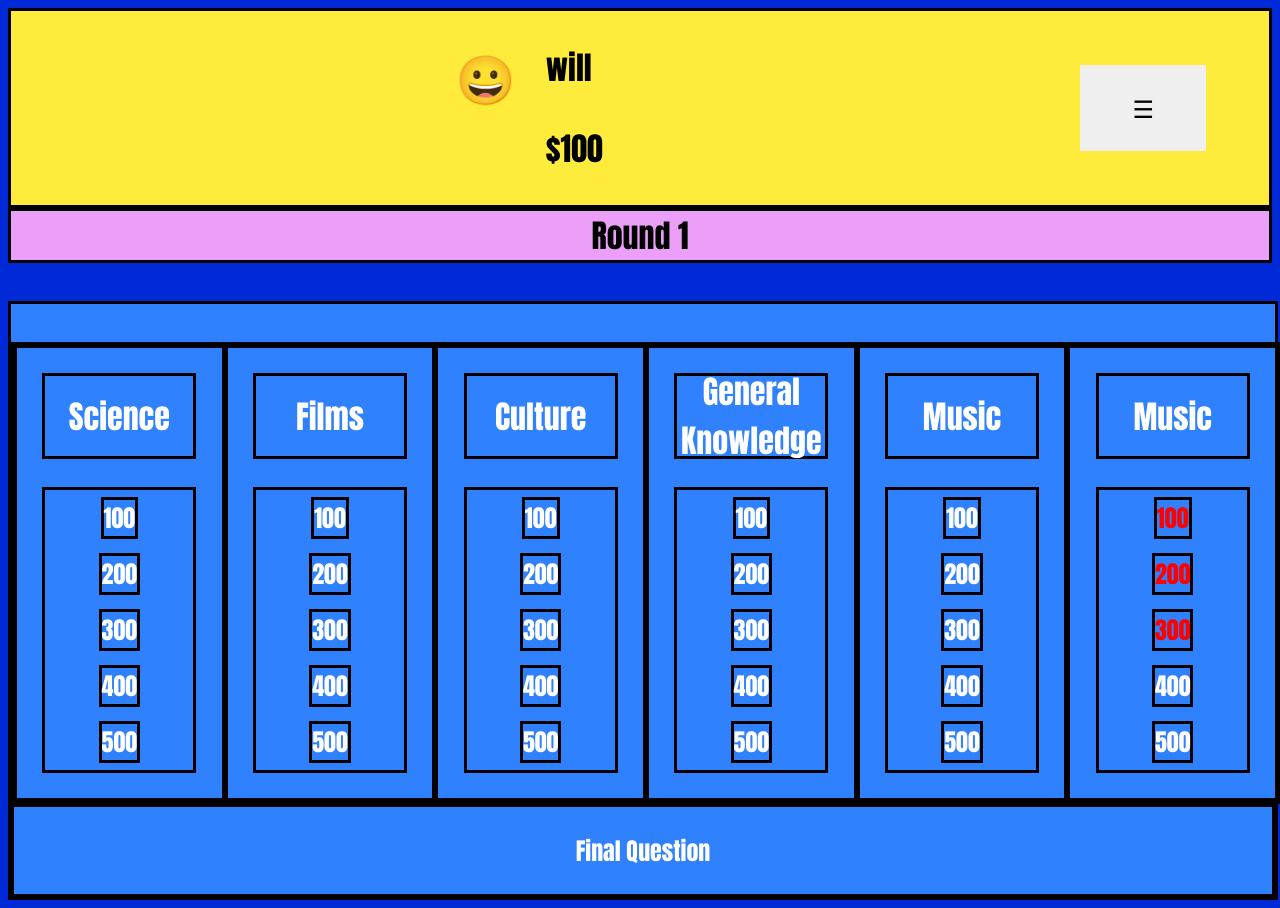
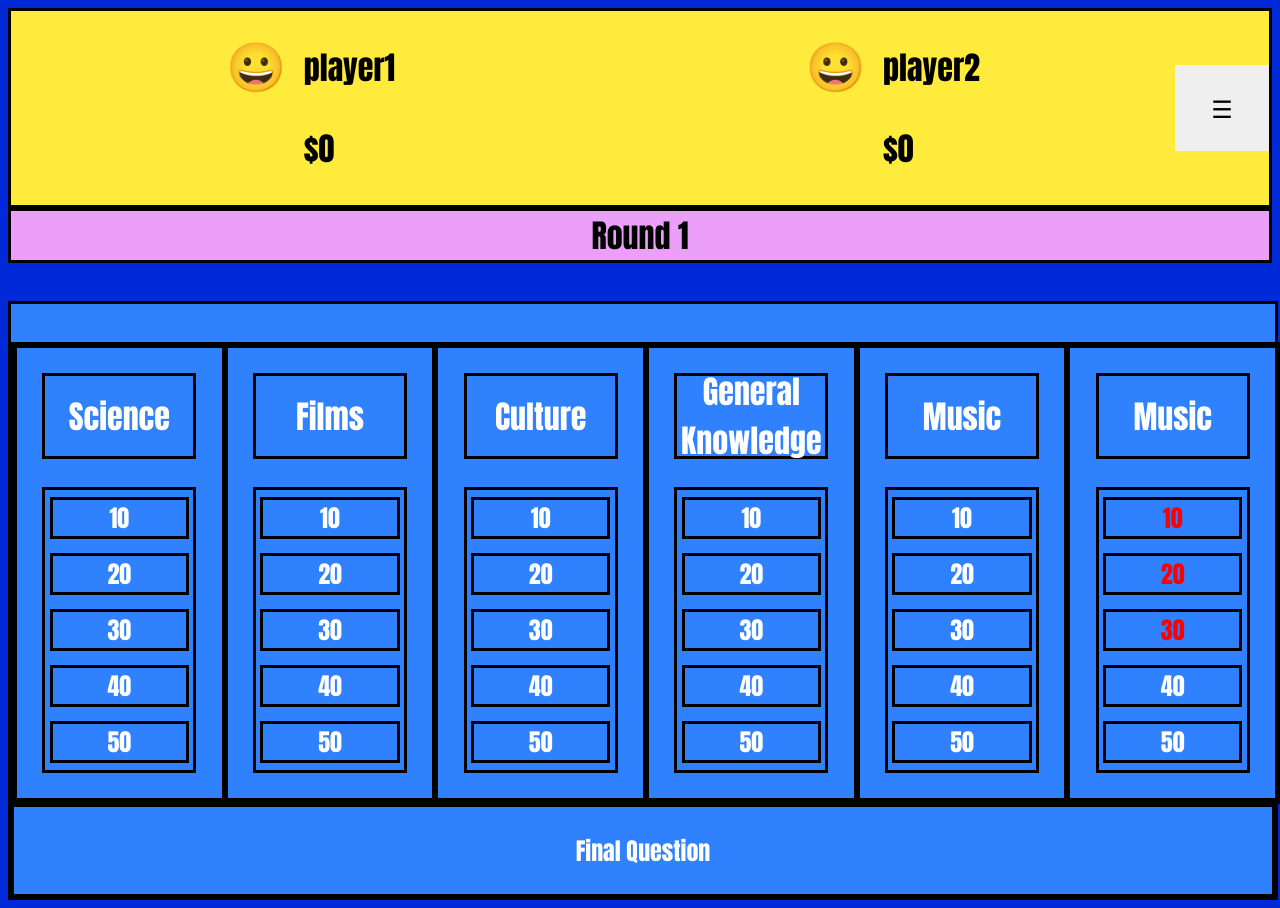
Before and after one commit to William-Leacy/William-Leacy.github.io, a plain HTML site: page jeopardy/index.html in a window 1280 px wide. Drawn offline with nearby package versions, Linux system fonts and the light colour scheme.

Commit message:
Add feature game now has two players player1 goes first Add method in model to update current player once a player finishes answering a question

```diff
--- a/jeopardy/css/style.css
+++ b/jeopardy/css/style.css
@@ -369,7 +369,8 @@ button {
         border: solid 3px;
         border-color: black;
         color: white;
-        font-size:x-large
+        font-size:x-large;
+        width: 90%;
     }
     .catagory-list-of-scores-conatiner {
         height: 70%;
--- a/jeopardy/js/app.js
+++ b/jeopardy/js/app.js
@@ -1,8 +1,20 @@
 /* eslint-disable max-classes-per-file */
 class Model {
   constructor() {
-    this.playerName = 'player1';
-    this.playerScore = 0;
+    this.players = [
+      {
+        playerId: "1",
+        playerName: 'player1',
+        playerScore: 0,
+      },
+      {
+        playerId: "2",
+        playerName: 'player2',
+        playerScore: 0,
+      }
+    ];
+    this.currentPlayer = this.players[0];
+
     this.roundNumber = 1;
     this.listOfGameQuestions = [{
       question: 'geography-question-text-set-A',
@@ -1704,35 +1716,35 @@ class Model {
       gameQuestionSet: [{
         question: 'Science-question-text-set-D',
         answer: 'Science-question-set-D',
-        questionValue: '100',
+        questionValue: '10',
         category: 'Science',
         questionIsAnswered: false,
       },
       {
         question: 'Science-question-text-set-B',
         answer: 'Science-question-set-B',
-        questionValue: '200',
+        questionValue: '20',
         category: 'Science',
         questionIsAnswered: false,
       },
       {
         question: 'Science-question-text-set-B',
         answer: 'Science-question-set-B',
-        questionValue: '300',
+        questionValue: '30',
         category: 'Science',
         questionIsAnswered: false,
       },
       {
         question: 'Science-question-text-set-A',
         answer: 'Science-question-set-A',
-        questionValue: '400',
+        questionValue: '40',
         category: 'Science',
         questionIsAnswered: false,
       },
       {
         question: 'Science-question-text-set-A',
         answer: 'Science-question-set-A',
-        questionValue: '500',
+        questionValue: '50',
         category: 'Science',
         questionIsAnswered: false,
       },
@@ -1745,35 +1757,35 @@ class Model {
       gameQuestionSet: [{
         question: 'Films-question-text-set-D',
         answer: 'Films-question-set-D',
-        questionValue: '100',
+        questionValue: '10',
         category: 'Films',
         questionIsAnswered: false,
       },
       {
         question: 'Films-question-text-set-B',
         answer: 'Films-question-set-B',
-        questionValue: '200',
+        questionValue: '20',
         category: 'Films',
         questionIsAnswered: false,
       },
       {
         question: 'Films-question-text-set-B',
         answer: 'Films-question-set-B',
-        questionValue: '300',
+        questionValue: '30',
         category: 'Films',
         questionIsAnswered: false,
       },
       {
         question: 'Films-question-text-set-A',
         answer: 'Films-question-set-A',
-        questionValue: '400',
+        questionValue: '40',
         category: 'Films',
         questionIsAnswered: false,
       },
       {
         question: 'Films-question-text-set-A',
         answer: 'Films-question-set-A',
-        questionValue: '500',
+        questionValue: '50',
         category: 'Films',
         questionIsAnswered: false,
       },
@@ -1786,35 +1798,35 @@ class Model {
       gameQuestionSet: [{
         question: 'Culture-question-text-set-D',
         answer: 'Culture-question-set-D',
-        questionValue: '100',
+        questionValue: '10',
         category: 'Culture',
         questionIsAnswered: false,
       },
       {
         question: 'Culture-question-text-set-B',
         answer: 'Culture-question-set-B',
-        questionValue: '200',
+        questionValue: '20',
         category: 'Culture',
         questionIsAnswered: false,
       },
       {
         question: 'Culture-question-text-set-B',
         answer: 'Culture-question-set-B',
-        questionValue: '300',
+        questionValue: '30',
         category: 'Culture',
         questionIsAnswered: false,
       },
       {
         question: 'Culture-question-text-set-A',
         answer: 'Culture-question-set-A',
-        questionValue: '400',
+        questionValue: '40',
         category: 'Culture',
         questionIsAnswered: false,
       },
       {
         question: 'Culture-question-text-set-A',
         answer: 'Culture-question-set-A',
-        questionValue: '500',
+        questionValue: '50',
         category: 'Culture',
         questionIsAnswered: false,
       },
@@ -1827,35 +1839,35 @@ class Model {
       gameQuestionSet: [{
         question: 'General Knowledge-question-text-set-D',
         answer: 'General Knowledge-question-set-D',
-        questionValue: '100',
+        questionValue: '10',
         category: 'General Knowledge',
         questionIsAnswered: false,
       },
       {
         question: 'General Knowledge-question-text-set-B',
         answer: 'General Knowledge-question-set-B',
-        questionValue: '200',
+        questionValue: '20',
         category: 'General Knowledge',
         questionIsAnswered: false,
       },
       {
         question: 'General Knowledge-question-text-set-B',
         answer: 'General Knowledge-question-set-B',
-        questionValue: '300',
+        questionValue: '30',
         category: 'General Knowledge',
         questionIsAnswered: false,
       },
       {
         question: 'General Knowledge-question-text-set-A',
         answer: 'General Knowledge-question-set-A',
-        questionValue: '400',
+        questionValue: '40',
         category: 'General Knowledge',
         questionIsAnswered: false,
       },
       {
         question: 'General Knowledge-question-text-set-A',
         answer: 'General Knowledge-question-set-A',
-        questionValue: '500',
+        questionValue: '50',
         category: 'General Knowledge',
         questionIsAnswered: false,
       },
@@ -1868,35 +1880,35 @@ class Model {
       gameQuestionSet: [{
         question: 'Music-question-text-set-D',
         answer: 'Music-question-set-D',
-        questionValue: '100',
+        questionValue: '10',
         category: 'Music',
         questionIsAnswered: false,
       },
       {
         question: 'Music-question-text-set-B',
         answer: 'Music-question-set-B',
-        questionValue: '200',
+        questionValue: '20',
         category: 'Music',
         questionIsAnswered: false,
       },
       {
         question: 'Music-question-text-set-B',
         answer: 'Music-question-set-B',
-        questionValue: '300',
+        questionValue: '30',
         category: 'Music',
         questionIsAnswered: false,
       },
       {
         question: 'Music-question-text-set-A',
         answer: 'Music-question-set-A',
-        questionValue: '400',
+        questionValue: '40',
         category: 'Music',
         questionIsAnswered: false,
       },
       {
         question: 'Music-question-text-set-A',
         answer: 'Music-question-set-A',
-        questionValue: '500',
+        questionValue: '50',
         category: 'Music',
         questionIsAnswered: false,
       },
@@ -1907,35 +1919,35 @@ class Model {
       gameQuestionSet: [{
         question: 'Music-question-text-set-D',
         answer: 'Music-question-set-D',
-        questionValue: '100',
+        questionValue: '10',
         category: 'Music',
         questionIsAnswered: true,
       },
       {
         question: 'Music-question-text-set-B',
         answer: 'Music-question-set-B',
-        questionValue: '200',
+        questionValue: '20',
         category: 'Music',
         questionIsAnswered: true,
       },
       {
         question: 'Music-question-text-set-B',
         answer: 'Music-question-set-B',
-        questionValue: '300',
+        questionValue: '30',
         category: 'Music',
         questionIsAnswered: true,
       },
       {
         question: 'Music-question-text-set-A',
         answer: 'Music-question-set-A',
-        questionValue: '400',
+        questionValue: '40',
         category: 'Music',
         questionIsAnswered: false,
       },
       {
         question: 'Music-question-text-set-A',
         answer: 'Music-question-set-A',
-        questionValue: '500',
+        questionValue: '50',
         category: 'Music',
         questionIsAnswered: false,
       },
@@ -1997,10 +2009,20 @@ class Model {
     console.log(answerChoosen.answer);
     if(answerChoosen.answer === correctAnswer){
       console.log("correct");
-      this.playerScore = this.playerScore + parseInt(answerChoosen.questionValue, 10);
+      this.currentPlayer.playerScore = this.currentPlayer.playerScore + parseInt(answerChoosen.questionValue, 10);
     } else {
-      this.playerScore = this.playerScore -  parseInt(answerChoosen.questionValue, 10);
+      this.currentPlayer.playerScore = this.currentPlayer.playerScore -  parseInt(answerChoosen.questionValue, 10);
       console.log("incorrect");
+    }
+  }
+  updateCurrentPlayer() {
+    console.log(this.currentPlayer);
+    if(this.currentPlayer === this.players[0]){
+      this.currentPlayer = this.players[1];
+      console.log(this.currentPlayer);
+    } else {
+      this.currentPlayer = this.players[0];
+      console.log(this.currentPlayer);
     }
   }
 
@@ -2085,14 +2107,17 @@ class View {
  *
  *
  */
-  displayMainGameScoreBoard(playerName,playerScore,roundNumber) {
+  displayMainGameScoreBoard(players,roundNumber) {
     const $mainGameScreenContainer = $('<div>');
     $mainGameScreenContainer.attr('id','mainGameContainer');
     $mainGameScreenContainer.addClass('main-game-container');
 
     const $gameInfromationContainer = $('<div>');
     $gameInfromationContainer.addClass('game-information-container');
-
+    $(this.gameContainer).append($mainGameScreenContainer);
+    $mainGameScreenContainer.append($gameInfromationContainer);
+
+    for (let i = 0; i < 2; i++) {
       const $playerInformation = $('<div>');
       $playerInformation.addClass('player-information');
 
@@ -2103,25 +2128,28 @@ class View {
       $playerNamePlayerScoreContainer.addClass('player-name-player-score-container');
 
       const $playerNameContainer = $('<p>');
-    $playerNameContainer.text(playerName);
+      $playerNameContainer.text(players[i].playerName);
 
       const $playerScoreContainer = $('<p>');
-    $playerScoreContainer.text('$'+playerScore);
-
-    const $menuButton = $('<button>');
-    $menuButton.addClass('menu-button').html('&#9776');
-    // set listner
-
-    const $roundNumberContainer = $('<div>');
-    $roundNumberContainer.addClass('game-round-container').text("Round " + roundNumber);
-
-    $(this.gameContainer).append($mainGameScreenContainer);
-    $mainGameScreenContainer.append($gameInfromationContainer);
+      $playerScoreContainer.text('$' + players[i].playerScore);
       $gameInfromationContainer.append($playerInformation);
       $playerInformation.append($playerAvatar);
       $playerInformation.append($playerNamePlayerScoreContainer);
       $playerNamePlayerScoreContainer.append($playerNameContainer);
       $playerNamePlayerScoreContainer.append($playerScoreContainer);
+
+    }
+
+
+    const $menuButton = $('<button>');
+    $menuButton.addClass('menu-button').html('&#9776');
+    // set listner
+
+    const $roundNumberContainer = $('<div>');
+    $roundNumberContainer.addClass('game-round-container').text("Round " + roundNumber);
+
+
+
     $gameInfromationContainer.append($menuButton);
     $($mainGameScreenContainer).append($roundNumberContainer);
   }
@@ -2335,8 +2363,9 @@ class Controller {
   handleAnsweredQuestion = (questionAnswered) => {
     console.log(questionAnswered);
     this.model.updateAnsweredQuestion(questionAnswered);
+    this.model.updateCurrentPlayer();
     this.view.clearDisplay();
-    this.view.displayMainGameScoreBoard(this.model.playerName,this.model.playerScore,this.model.roundNumber);
+    this.view.displayMainGameScoreBoard(this.model.players,this.model.playerScore,this.model.roundNumber);
     this.view.displayMainGameScreen(this.model.gameRoundOneQuestions,this.handleChoosenCatagoryScore);
   }
 
@@ -2355,7 +2384,7 @@ class Controller {
  */
   handleChoosenCatagoryScore = (choosenCatagoryScore) => {
     this.view.clearDisplay();
-    this.view.displayMainGameScoreBoard(this.model.playerName,this.model.playerScore,this.model.roundNumber);
+    this.view.displayMainGameScoreBoard(this.model.players,this.model.playerScore,this.model.roundNumber);
     this.view.displayGameQuestion(choosenCatagoryScore,this.model.incorrectAnswers,this.handleAnsweredQuestion,this.handleCheckIfAnswerIsCorrect);
     console.log(choosenCatagoryScore);
   }
@@ -2378,8 +2407,8 @@ const jeopardyGame = new Controller(new Model(), new View());
 // jeopardyGame.handleUpdatePlayerName('will');
 // console.log(jeopardyGame.model.playerName);
 
-
-jeopardyGame.view.displayMainGameScoreBoard("will","100",1);
+jeopardyGame.model.updateCurrentPlayer();
+jeopardyGame.view.displayMainGameScoreBoard(jeopardyGame.model.players,1);
 jeopardyGame.view.displayMainGameScreen(jeopardyGame.model.gameRoundOneQuestions,jeopardyGame.handleChoosenCatagoryScore);
 // jeopardyGame.view.displayGameMenu();
 // jeopardyGame.view.displayGameQuestion(jeopardyGame.model.gameRoundOneQuestions[0].gameQuestionSet[0]);
```
Lines whose indentation alone changed are shown as unchanged.
